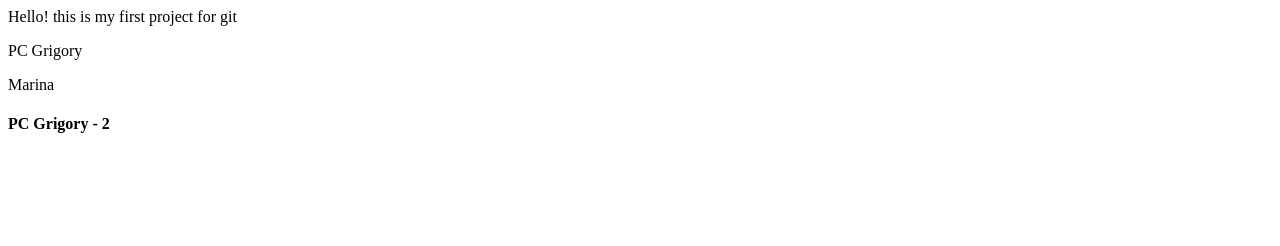
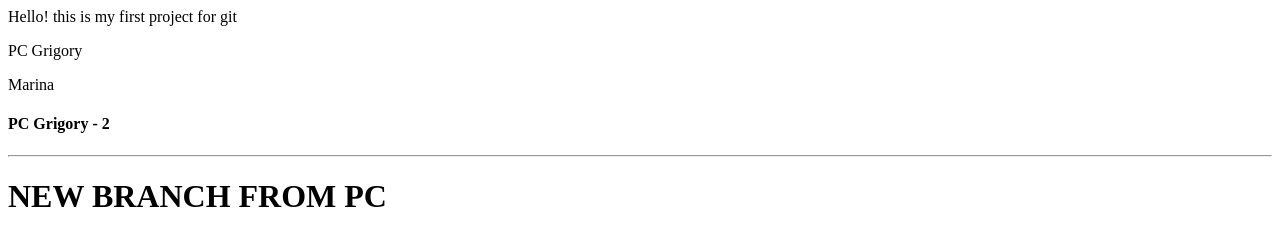
Before and after one commit to gdronov/git-test, a plain HTML site: page index.html in a window 1280 px wide. Drawn offline with Linux system fonts and the light colour scheme.

Commit message:
PC: NEW BRANCH added

```diff
--- a/index.html
+++ b/index.html
@@ -2,3 +2,5 @@
 <p>PC Grigory</p>
 <p>Marina</p>
 <h4>PC Grigory - 2</h4>
+<hr>
+<h1>NEW BRANCH FROM PC</h1>
```
